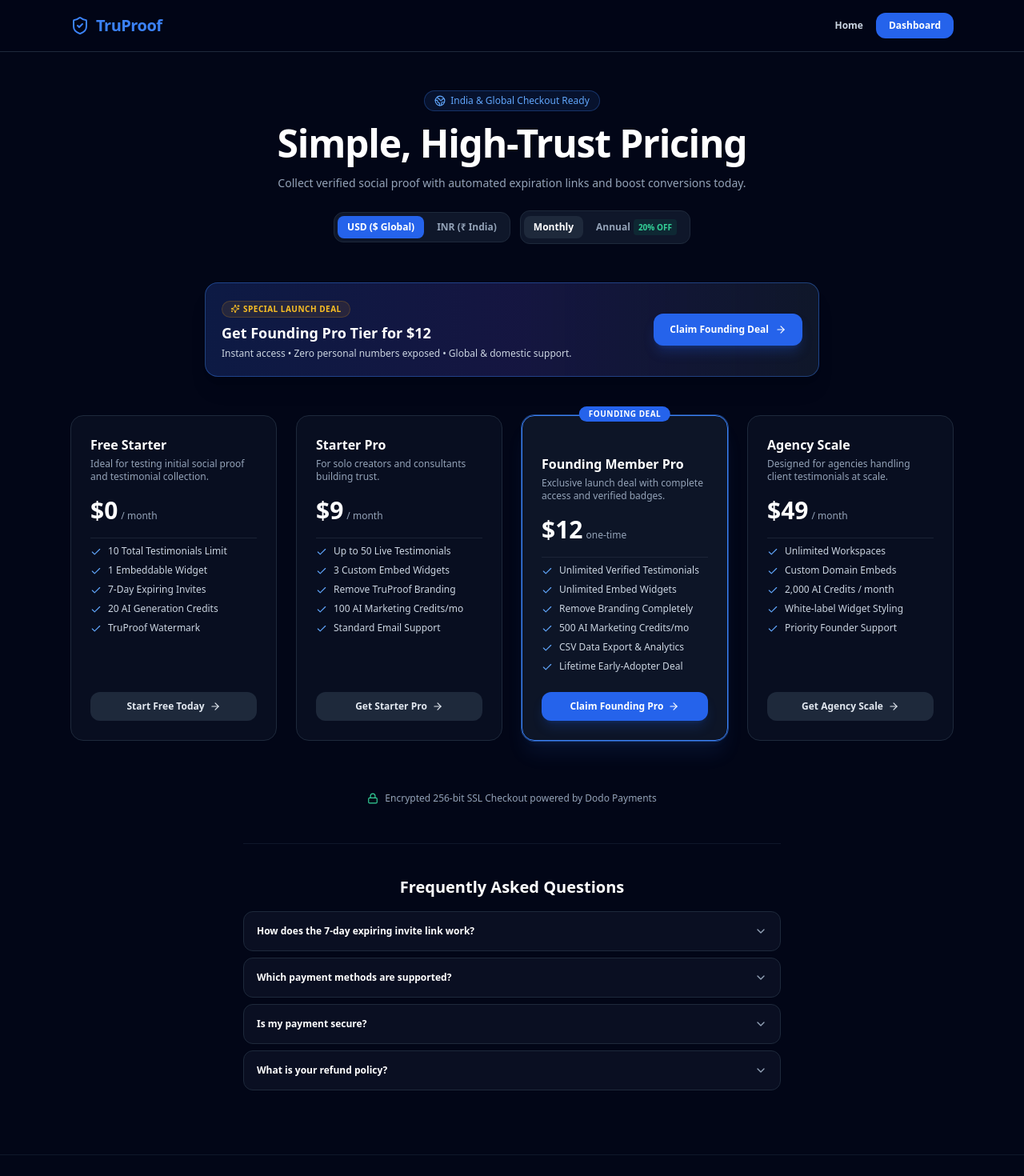
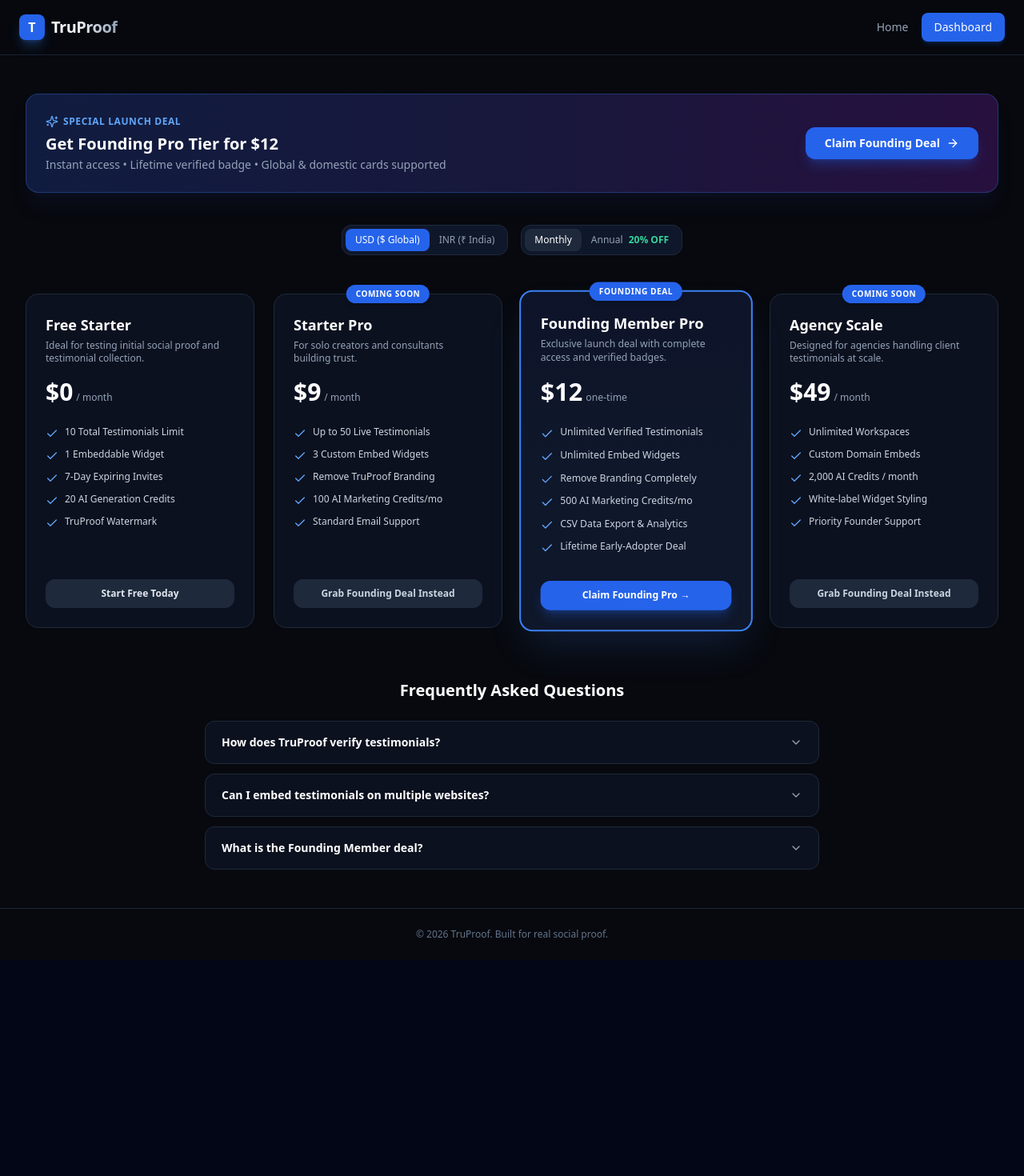
Before and after one commit to truproof/truproof-, a Next.js app: page /pricing in a window 1280 px wide. Shown: the top 1470 px of the page at 80% size. After the commit the page ends 1200 px from the top, so only its background shows below. Built offline with nearby package versions, Linux system fonts and the light colour scheme.

Commit message:
Update page.jsx

```diff
--- a/app/pricing/page.jsx
+++ b/app/pricing/page.jsx
@@ -22,10 +22,11 @@
     {
       id: 'free',
       name: 'Free Starter',
+      badge: null,
       desc: 'Ideal for testing initial social proof and testimonial collection.',
       priceUSD: 0,
       priceINR: 0,
-      popular: false,
+      period: '/ month',
       features: [
         '10 Total Testimonials Limit',
         '1 Embeddable Widget',
@@ -33,16 +34,19 @@
         '20 AI Generation Credits',
         'TruProof Watermark'
       ],
-      buttonText: 'Start Free Today',
-      isFree: true
+      cta: 'Start Free Today',
+      link: '/dashboard',
+      isExternal: false,
+      popular: false
     },
     {
       id: 'starter',
       name: 'Starter Pro',
+      badge: 'Coming Soon',
       desc: 'For solo creators and consultants building trust.',
       priceUSD: isAnnual ? 7 : 9,
       priceINR: isAnnual ? 249 : 299,
-      popular: false,
+      period: '/ month',
       features: [
         'Up to 50 Live Testimonials',
         '3 Custom Embed Widgets',
@@ -50,16 +54,19 @@
         '100 AI Marketing Credits/mo',
         'Standard Email Support'
       ],
-      buttonText: 'Get Starter Pro',
-      isFree: false
+      cta: 'Grab Founding Deal Instead',
+      link: DODO_CHECKOUT_URL,
+      isExternal: true,
+      popular: false
     },
     {
       id: 'founding',
       name: 'Founding Member Pro',
+      badge: 'FOUNDING DEAL',
       desc: 'Exclusive launch deal with complete access and verified badges.',
       priceUSD: 12,
       priceINR: 499,
-      popular: true,
+      period: ' one-time',
       features: [
         'Unlimited Verified Testimonials',
         'Unlimited Embed Widgets',
@@ -68,16 +75,19 @@
         'CSV Data Export & Analytics',
         'Lifetime Early-Adopter Deal'
       ],
-      buttonText: 'Claim Founding Pro',
-      isFree: false
+      cta: 'Claim Founding Pro →',
+      link: DODO_CHECKOUT_URL,
+      isExternal: true,
+      popular: true
     },
     {
       id: 'agency',
       name: 'Agency Scale',
+      badge: 'Coming Soon',
       desc: 'Designed for agencies handling client testimonials at scale.',
       priceUSD: isAnnual ? 39 : 49,
       priceINR: isAnnual ? 1599 : 1999,
-      popular: false,
+      period: '/ month',
       features: [
         'Unlimited Workspaces',
         'Custom Domain Embeds',
@@ -85,80 +95,79 @@
         'White-label Widget Styling',
         'Priority Founder Support'
       ],
-      buttonText: 'Get Agency Scale',
-      isFree: false
+      cta: 'Grab Founding Deal Instead',
+      link: DODO_CHECKOUT_URL,
+      isExternal: true,
+      popular: false
     }
   ];
 
-  const handleCheckout = (isFreePlan) => {
-    if (isFreePlan) {
-      window.location.href = '/dashboard';
-      return;
-    }
-    // Secure Dodo Checkout open hoga (Indian + Global payment bina number dikhe)
-    window.open(DODO_CHECKOUT_URL, '_blank');
-  };
-
   const faqs = [
     {
-      q: 'How does the 7-day expiring invite link work?',
-      a: 'When you create a client request in your dashboard, a unique secure link is generated. Your client has 7 days to submit their rating and testimonial before the token expires, preventing fake or spam entries.'
+      q: 'How does TruProof verify testimonials?',
+      a: 'We send secure, time-sensitive verification links directly to clients. The submission verifies their email and identity badge automatically.'
     },
     {
-      q: 'Which payment methods are supported?',
-      a: 'We accept global Credit & Debit Cards, Apple Pay, Google Pay, and Indian domestic payment options via our secure checkout.'
+      q: 'Can I embed testimonials on multiple websites?',
+      a: 'Yes, our embed code works seamlessly on WordPress, Webflow, Shopify, Framer, React, or standard HTML sites.'
     },
     {
-      q: 'Is my payment secure?',
-      a: 'Yes, all transactions are 100% encrypted and processed securely through our Merchant of Record infrastructure. No personal banking details or phone numbers are exposed.'
-    },
-    {
-      q: 'What is your refund policy?',
-      a: 'We offer an unconditional 7-day money-back guarantee. If you are not satisfied, write to support and your refund will be processed.'
+      q: 'What is the Founding Member deal?',
+      a: 'It gives early supporters full lifetime access with verified badges, all updates, and premium AI features for a single one-time payment.'
     }
   ];
 
   return (
-    <div className="min-h-screen bg-slate-950 text-slate-100 font-sans selection:bg-blue-600 selection:text-white">
-      {/* Navigation Bar */}
-      <nav className="border-b border-slate-800 bg-slate-950/80 backdrop-blur-md sticky top-0 z-40">
-        <div className="max-w-6xl mx-auto px-4 sm:px-6 h-16 flex items-center justify-between">
-          <Link href="/" className="flex items-center gap-2 text-xl font-black text-blue-500 tracking-tight">
-            <ShieldCheck className="w-6 h-6 text-blue-500" /> TruProof
+    <div className="min-h-screen bg-[#07090E] text-slate-100 flex flex-col justify-between selection:bg-blue-500 selection:text-white">
+      {/* Navbar */}
+      <header className="border-b border-slate-800/80 bg-[#07090E]/80 backdrop-blur-md sticky top-0 z-50 px-6 py-4 flex items-center justify-between">
+        <Link href="/" className="flex items-center gap-2">
+          <div className="w-8 h-8 rounded-lg bg-blue-600 flex items-center justify-center font-bold text-white shadow-lg shadow-blue-500/30">
+            T
+          </div>
+          <span className="text-xl font-bold tracking-tight bg-gradient-to-r from-white via-slate-200 to-slate-400 bg-clip-text text-transparent">
+            TruProof
+          </span>
         </Link>
         <div className="flex items-center gap-4">
-            <Link href="/" className="text-xs font-semibold text-slate-300 hover:text-white transition">
+          <Link href="/" className="text-sm font-medium text-slate-400 hover:text-white transition-colors">
             Home
           </Link>
-            <Link
-              href="/dashboard"
-              className="bg-blue-600 hover:bg-blue-500 text-white text-xs font-bold px-4 py-2 rounded-xl transition"
-            >
+          <Link href="/dashboard" className="text-sm font-medium bg-blue-600 hover:bg-blue-500 text-white px-4 py-2 rounded-lg transition-all shadow-md shadow-blue-600/20">
             Dashboard
           </Link>
         </div>
+      </header>
+
+      <main className="max-w-7xl mx-auto px-4 sm:px-6 lg:px-8 py-12 flex-1 w-full">
+        {/* Launch Banner */}
+        <div className="mb-10 bg-gradient-to-r from-blue-900/40 via-indigo-900/40 to-purple-900/40 border border-blue-500/30 rounded-2xl p-6 flex flex-col md:flex-row items-center justify-between gap-4 shadow-xl shadow-blue-950/20">
+          <div>
+            <div className="inline-flex items-center gap-1.5 text-xs font-semibold tracking-wider uppercase text-blue-400 mb-1">
+              <Sparkles className="w-4 h-4" /> SPECIAL LAUNCH DEAL
             </div>
-      </nav>
+            <h3 className="text-xl font-bold text-white">
+              Get Founding Pro Tier for {isIndia ? '₹499' : '$12'}
+            </h3>
+            <p className="text-sm text-slate-400 mt-0.5">
+              Instant access • Lifetime verified badge • Global & domestic cards supported
+            </p>
+          </div>
+          <a
+            href={DODO_CHECKOUT_URL}
+            className="inline-flex items-center gap-2 bg-blue-600 hover:bg-blue-500 text-white px-6 py-2.5 rounded-xl font-semibold text-sm transition-all shadow-lg shadow-blue-600/30 whitespace-nowrap"
+          >
+            Claim Founding Deal <ArrowRight className="w-4 h-4" />
+          </a>
+        </div>
 
-      <main className="max-w-6xl mx-auto px-4 sm:px-6 pt-12 pb-20 space-y-12">
-        {/* Header */}
-        <div className="text-center space-y-4 max-w-2xl mx-auto">
-          <div className="inline-flex items-center gap-1.5 px-3 py-1 rounded-full border border-blue-500/30 bg-blue-500/10 text-blue-400 text-xs font-medium">
-            <Globe2 className="w-3.5 h-3.5" /> India & Global Checkout Ready
-          </div>
-          <h1 className="text-3xl sm:text-5xl font-black text-white tracking-tight">
-            Simple, High-Trust Pricing
-          </h1>
-          <p className="text-xs sm:text-sm text-slate-400">
-            Collect verified social proof with automated expiration links and boost conversions today.
-          </p>
-
-          <div className="pt-2 flex flex-col sm:flex-row items-center justify-center gap-3">
-            {/* Currency Selector */}
-            <div className="bg-slate-900 border border-slate-800 p-1 rounded-xl flex items-center gap-1">
+        {/* Currency & Billing Toggle */}
+        <div className="flex flex-col sm:flex-row items-center justify-center gap-4 mb-12">
+          {/* Currency Toggle */}
+          <div className="flex bg-slate-900 border border-slate-800 p-1 rounded-xl">
             <button
               onClick={() => setCurrency('USD')}
-                className={`text-xs font-bold px-3 py-1.5 rounded-lg transition ${
+              className={`px-3 py-1.5 rounded-lg text-xs font-medium transition-all ${
                 currency === 'USD' ? 'bg-blue-600 text-white' : 'text-slate-400 hover:text-white'
               }`}
             >
@@ -166,7 +175,7 @@
             </button>
             <button
               onClick={() => setCurrency('INR')}
-                className={`text-xs font-bold px-3 py-1.5 rounded-lg transition ${
+              className={`px-3 py-1.5 rounded-lg text-xs font-medium transition-all ${
                 currency === 'INR' ? 'bg-blue-600 text-white' : 'text-slate-400 hover:text-white'
               }`}
             >
@@ -174,11 +183,11 @@
             </button>
           </div>
 
-            {/* Billing Cycle */}
-            <div className="bg-slate-900 border border-slate-800 p-1 rounded-xl flex items-center gap-1">
+          {/* Monthly / Annual Toggle */}
+          <div className="flex bg-slate-900 border border-slate-800 p-1 rounded-xl">
             <button
               onClick={() => setBillingCycle('monthly')}
-                className={`text-xs font-bold px-3 py-1.5 rounded-lg transition ${
+              className={`px-3 py-1.5 rounded-lg text-xs font-medium transition-all ${
                 billingCycle === 'monthly' ? 'bg-slate-800 text-white' : 'text-slate-400 hover:text-white'
               }`}
             >
@@ -186,112 +195,104 @@
             </button>
             <button
               onClick={() => setBillingCycle('annual')}
-                className={`text-xs font-bold px-3 py-1.5 rounded-lg transition flex items-center gap-1 ${
+              className={`px-3 py-1.5 rounded-lg text-xs font-medium transition-all ${
                 billingCycle === 'annual' ? 'bg-slate-800 text-white' : 'text-slate-400 hover:text-white'
               }`}
             >
-                Annual <span className="text-[10px] text-emerald-400 font-extrabold bg-emerald-500/10 px-1.5 py-0.5 rounded">20% OFF</span>
+              Annual <span className="text-emerald-400 font-bold ml-1">20% OFF</span>
             </button>
           </div>
         </div>
-        </div>
-
-        {/* Founding Member Banner */}
-        <div className="max-w-3xl mx-auto bg-gradient-to-r from-blue-900/40 via-indigo-900/40 to-slate-900 border border-blue-500/40 rounded-2xl p-5 shadow-xl flex flex-col sm:flex-row items-center justify-between gap-4">
-          <div className="space-y-1 text-center sm:text-left">
-            <span className="text-[10px] font-extrabold uppercase tracking-wider text-amber-400 bg-amber-500/10 border border-amber-500/20 px-2.5 py-0.5 rounded-full inline-flex items-center gap-1">
-              <Sparkles className="w-3 h-3" /> Special Launch Deal
-            </span>
-            <h2 className="text-lg font-bold text-white">Get Founding Pro Tier for {isIndia ? '₹499' : '$12'}</h2>
-            <p className="text-xs text-slate-300">Instant access • Zero personal numbers exposed • Global & domestic support.</p>
-          </div>
-          <button
-            onClick={() => handleCheckout(false)}
-            className="shrink-0 bg-blue-600 hover:bg-blue-500 text-white font-bold text-xs px-5 py-3 rounded-xl transition shadow-lg shadow-blue-600/25 flex items-center gap-2 cursor-pointer"
-          >
-            Claim Founding Deal <ArrowRight className="w-3.5 h-3.5" />
-          </button>
-        </div>
 
         {/* Pricing Cards */}
-        <div className="grid grid-cols-1 md:grid-cols-2 lg:grid-cols-4 gap-6">
+        <div className="grid grid-cols-1 md:grid-cols-2 lg:grid-cols-4 gap-6 mb-16">
           {plans.map((p) => (
             <div
               key={p.id}
-              className={`rounded-2xl p-6 flex flex-col justify-between space-y-6 relative transition border ${
+              className={`relative rounded-2xl flex flex-col justify-between p-6 transition-all duration-200 ${
                 p.popular
-                  ? 'bg-slate-900/90 border-blue-500 shadow-xl shadow-blue-500/10 ring-1 ring-blue-500/50'
-                  : 'bg-slate-900/50 border-slate-800'
+                  ? 'bg-gradient-to-b from-blue-950/40 via-slate-900 to-slate-900 border-2 border-blue-500 shadow-2xl shadow-blue-500/20 scale-[1.02]'
+                  : 'bg-slate-900/60 border border-slate-800 hover:border-slate-700'
               }`}
             >
-              {p.popular && (
-                <div className="absolute -top-3 left-1/2 -translate-x-1/2 bg-blue-600 text-white text-[10px] font-extrabold px-3 py-0.5 rounded-full uppercase tracking-wider">
-                  Founding Deal
+              {p.badge && (
+                <div className="absolute -top-3 left-1/2 -translate-x-1/2 bg-blue-600 text-white text-[10px] tracking-wider uppercase font-bold py-1 px-3 rounded-full shadow-md">
+                  {p.badge}
                 </div>
               )}
 
-              <div className="space-y-4">
               <div>
-                  <h3 className="text-base font-bold text-white">{p.name}</h3>
-                  <p className="text-xs text-slate-400 mt-1 min-h-[32px]">{p.desc}</p>
+                <h4 className="text-lg font-bold text-white mb-1">{p.name}</h4>
+                <p className="text-xs text-slate-400 min-h-[32px] mb-4">{p.desc}</p>
+
+                <div className="flex items-baseline gap-1 mb-6">
+                  <span className="text-3xl font-extrabold text-white">
+                    {isIndia ? `₹${p.priceINR}` : `$${p.priceUSD}`}
+                  </span>
+                  <span className="text-xs text-slate-400">{p.period}</span>
                 </div>
 
-                <div className="flex items-baseline gap-1">
-                  <span className="text-3xl font-black text-white">
-                    {isIndia ? `₹${p.priceINR}` : `$${p.priceUSD}`}
-                  </span>
-                  <span className="text-xs text-slate-400 font-medium">
-                    {p.id === 'founding' ? 'one-time' : '/ month'}
-                  </span>
-                </div>
-
-                <ul className="space-y-2 text-xs text-slate-300 pt-2 border-t border-slate-800/80">
-                  {p.features.map((feat, idx) => (
-                    <li key={idx} className="flex items-start gap-2">
-                      <Check className="w-3.5 h-3.5 text-blue-400 shrink-0 mt-0.5" />
-                      <span>{feat}</span>
+                <ul className="space-y-2.5 mb-8">
+                  {p.features.map((f, i) => (
+                    <li key={i} className="flex items-start gap-2 text-xs text-slate-300">
+                      <Check className="w-4 h-4 text-blue-400 shrink-0 mt-0.5" />
+                      <span>{f}</span>
                     </li>
                   ))}
                 </ul>
               </div>
 
-              <button
-                onClick={() => handleCheckout(p.isFree)}
-                className={`w-full py-2.5 px-4 rounded-xl text-xs font-bold transition flex items-center justify-center gap-1.5 cursor-pointer ${
+              <div>
+                {p.isExternal ? (
+                  <a
+                    href={p.link}
+                    className={`w-full py-2.5 px-4 rounded-xl font-semibold text-xs transition-all flex items-center justify-center gap-1.5 ${
                       p.popular
-                    ? 'bg-blue-600 hover:bg-blue-500 text-white shadow-lg shadow-blue-600/20'
-                    : 'bg-slate-800 hover:bg-slate-700 text-slate-200'
+                        ? 'bg-blue-600 hover:bg-blue-500 text-white shadow-lg shadow-blue-600/30'
+                        : 'bg-slate-800 hover:bg-slate-700 text-slate-300'
                     }`}
                   >
-                {p.buttonText} <ArrowRight className="w-3.5 h-3.5" />
-              </button>
+                    {p.cta}
+                  </a>
+                ) : (
+                  <Link
+                    href={p.link}
+                    className="w-full py-2.5 px-4 rounded-xl font-semibold text-xs transition-all flex items-center justify-center gap-1.5 bg-slate-800 hover:bg-slate-700 text-slate-200"
+                  >
+                    {p.cta}
+                  </Link>
+                )}
+              </div>
             </div>
           ))}
         </div>
 
-        {/* Security Assurance */}
-        <div className="flex items-center justify-center gap-2 text-xs text-slate-400 pt-4">
-          <Lock className="w-3.5 h-3.5 text-emerald-400" />
-          <span>Encrypted 256-bit SSL Checkout powered by Dodo Payments</span>
-        </div>
-
-        {/* FAQs */}
-        <div className="max-w-2xl mx-auto space-y-4 pt-10 border-t border-slate-900">
-          <h2 className="text-xl font-bold text-center text-white">Frequently Asked Questions</h2>
-          <div className="space-y-2">
-            {faqs.map((f, idx) => (
-              <div key={idx} className="bg-slate-900/60 border border-slate-800 rounded-xl overflow-hidden">
+        {/* FAQs Section */}
+        <div className="max-w-3xl mx-auto mt-12">
+          <h3 className="text-xl font-bold text-center text-white mb-6">
+            Frequently Asked Questions
+          </h3>
+          <div className="space-y-3">
+            {faqs.map((faq, idx) => (
+              <div
+                key={idx}
+                className="bg-slate-900/60 border border-slate-800 rounded-xl overflow-hidden transition-colors"
+              >
                 <button
                   onClick={() => setFaqOpen(faqOpen === idx ? null : idx)}
-                  className="w-full text-left p-4 text-xs font-bold text-white flex items-center justify-between"
+                  className="w-full text-left px-5 py-4 flex items-center justify-between text-sm font-semibold text-white focus:outline-none"
                 >
-                  <span>{f.q}</span>
-                  {faqOpen === idx ? <ChevronUp className="w-4 h-4 text-slate-400" /> : <ChevronDown className="w-4 h-4 text-slate-400" />}
+                  <span>{faq.q}</span>
+                  {faqOpen === idx ? (
+                    <ChevronUp className="w-4 h-4 text-blue-400" />
+                  ) : (
+                    <ChevronDown className="w-4 h-4 text-slate-400" />
+                  )}
                 </button>
                 {faqOpen === idx && (
-                  <p className="px-4 pb-4 text-xs text-slate-400 leading-relaxed border-t border-slate-800/60 pt-2">
-                    {f.a}
-                  </p>
+                  <div className="px-5 pb-4 text-xs text-slate-400 leading-relaxed border-t border-slate-800/50 pt-3">
+                    {faq.a}
+                  </div>
                 )}
               </div>
             ))}
@@ -300,15 +301,8 @@
       </main>
 
       {/* Footer */}
-      <footer className="border-t border-slate-900 py-8 px-4 text-center text-xs text-slate-500 space-y-2">
-        <div className="flex items-center justify-center gap-4 text-slate-400">
-          <Link href="/privacy" className="hover:underline">Privacy Policy</Link>
-          <span>•</span>
-          <Link href="/terms" className="hover:underline">Terms of Service</Link>
-          <span>•</span>
-          <Link href="/refund" className="hover:underline">Refund Policy</Link>
-        </div>
-        <p>© {new Date().getFullYear()} TruProof. Built for high-trust founders.</p>
+      <footer className="border-t border-slate-800 py-6 text-center text-xs text-slate-500">
+        <p>© {new Date().getFullYear()} TruProof. Built for real social proof.</p>
       </footer>
     </div>
   );
```
Lines whose indentation alone changed are shown as unchanged.
